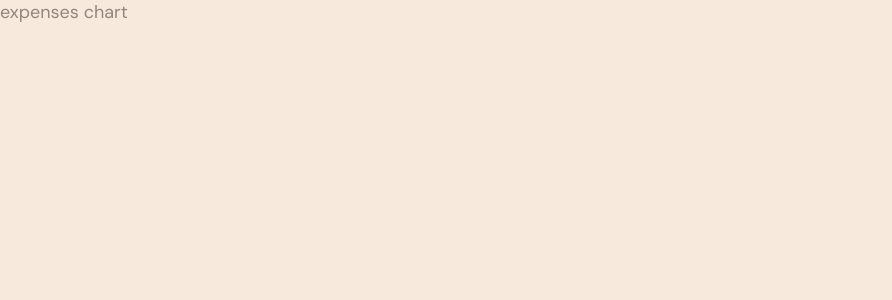
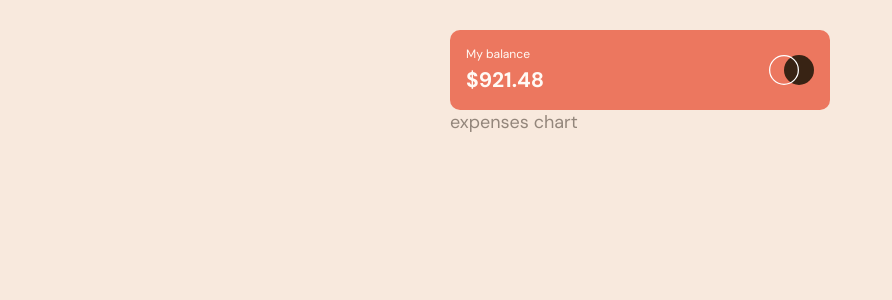
Before and after one commit to MichaelShawUK/frontend-mentor, a React (Vite) app: page / in a window 1280 px wide. Shown: the top 300 px of the page, without its empty margins (0-892 px from the left). Built offline with nearby package versions, Linux system fonts and the light colour scheme.

Commit message:
Display Balance component

```diff
--- a/src/projects/junior/expenses-chart-component-main/src/App.tsx
+++ b/src/projects/junior/expenses-chart-component-main/src/App.tsx
@@ -1,8 +1,10 @@
 import "./styles/css/index.css";
+import Balance from "./components/Balance";
 
 function ExpensesChart() {
   return (
     <div className="expenses-chart">
+      <Balance />
       <p>expenses chart</p>
     </div>
   );
--- /dev/null
+++ b/src/projects/junior/expenses-chart-component-main/src/components/Balance.tsx
@@ -0,0 +1,15 @@
+import logo from "../assets/images/logo.svg";
+
+function Balance() {
+  return (
+    <div className="balance">
+      <div className="summary">
+        <h6>My balance</h6>
+        <h3>$921.48</h3>
+      </div>
+      <img src={logo} className="logo" />
+    </div>
+  );
+}
+
+export default Balance;
--- a/src/projects/junior/expenses-chart-component-main/src/styles/css/index.css
+++ b/src/projects/junior/expenses-chart-component-main/src/styles/css/index.css
@@ -1,5 +1,22 @@
 @import "https://fonts.googleapis.com/css?family=DM+Sans";
 @import "https://fonts.googleapis.com/css?family=DM+Sans:700";
+.balance {
+  background-color: hsl(10, 79%, 65%);
+  color: hsl(33, 100%, 98%);
+  padding: 16px;
+  display: flex;
+  justify-content: space-between;
+  align-items: center;
+  border-radius: 10px;
+}
+.balance h6 {
+  font-weight: 400;
+  margin-bottom: 4px;
+}
+.balance .logo {
+  height: 30px;
+}
+
 * {
   margin: 0;
   padding: 0;
@@ -14,4 +31,10 @@ body {
   background-color: hsl(27, 66%, 92%);
 }
 
+.expenses-chart {
+  max-width: 400px;
+  margin: 20px auto;
+  padding: 10px;
+}
+
 /*# sourceMappingURL=index.css.map */
--- /dev/null
+++ b/src/projects/junior/expenses-chart-component-main/src/styles/scss/_balance.scss
@@ -0,0 +1,18 @@
+.balance {
+  background-color: $soft-red;
+  color: $very-pale-orange;
+  padding: 16px;
+  display: flex;
+  justify-content: space-between;
+  align-items: center;
+  border-radius: 10px;
+
+  h6 {
+    font-weight: 400;
+    margin-bottom: 4px;
+  }
+
+  .logo {
+    height: 30px;
+  }
+}
--- a/src/projects/junior/expenses-chart-component-main/src/styles/scss/index.scss
+++ b/src/projects/junior/expenses-chart-component-main/src/styles/scss/index.scss
@@ -1,6 +1,7 @@
-@import "colors";
 @import "https://fonts.googleapis.com/css?family=DM+Sans";
 @import "https://fonts.googleapis.com/css?family=DM+Sans:700";
+@import "colors";
+@import "balance";
 
 * {
   margin: 0;
@@ -18,3 +19,9 @@ body {
   color: $medium-brown;
   background-color: $cream;
 }
+
+.expenses-chart {
+  max-width: 400px;
+  margin: 20px auto;
+  padding: 10px;
+}
```
Also changed, not shown: 1 other file (tests, documents, lock files or other folders).
